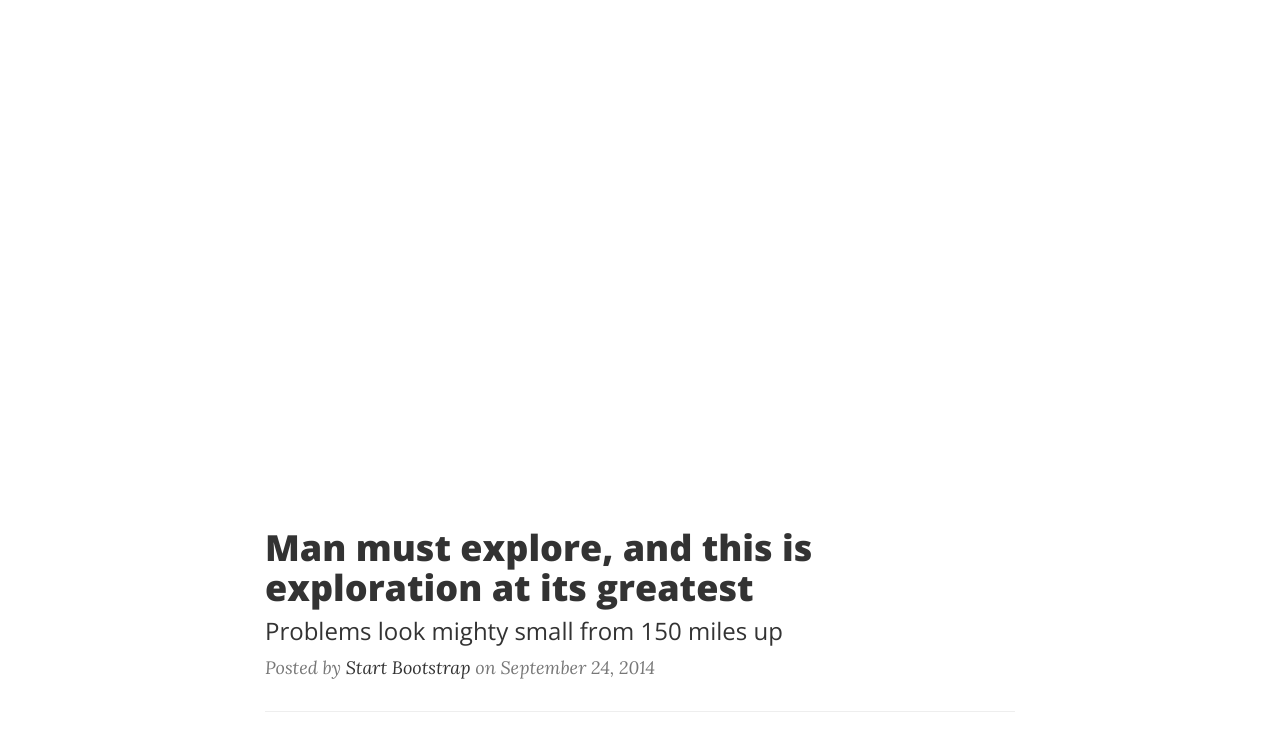
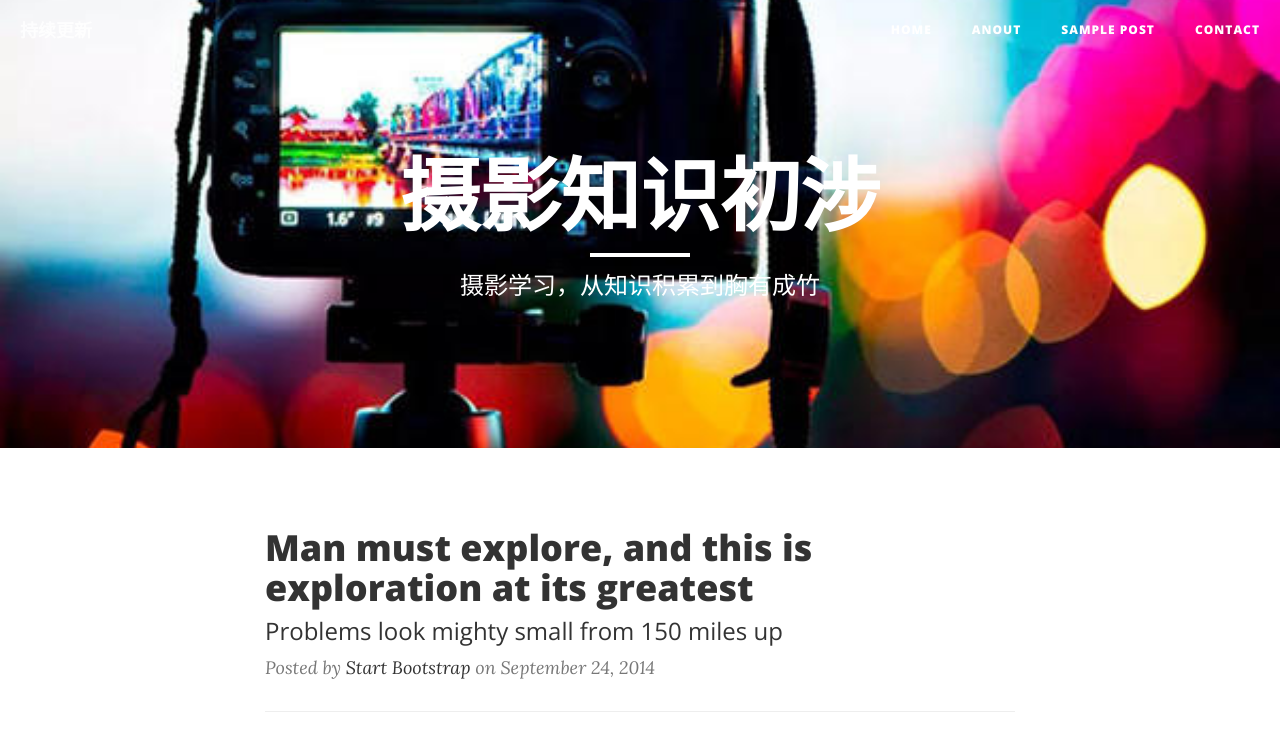
Before and after one commit to ajiang13260/GirlsCodingDayDemo, a website: page index.html in a window 1280 px wide. Shown: the top 739 px of the page. Drawn offline with nearby package versions, Linux system fonts and the light colour scheme.

Commit message:
change images2.0
更改忘记写文件后缀的问题

```diff
--- a/index.html
+++ b/index.html
@@ -69,7 +69,7 @@
 
     <!-- Page Header -->
     <!-- Set your background image for this header on the line below. -->
-    <header class="intro-header" style="background-image: url('img/home-bg')">
+    <header class="intro-header" style="background-image: url('img/home-bg.jpg')">
         <div class="container">
             <div class="row">
                 <div class="col-lg-8 col-lg-offset-2 col-md-10 col-md-offset-1">
```
